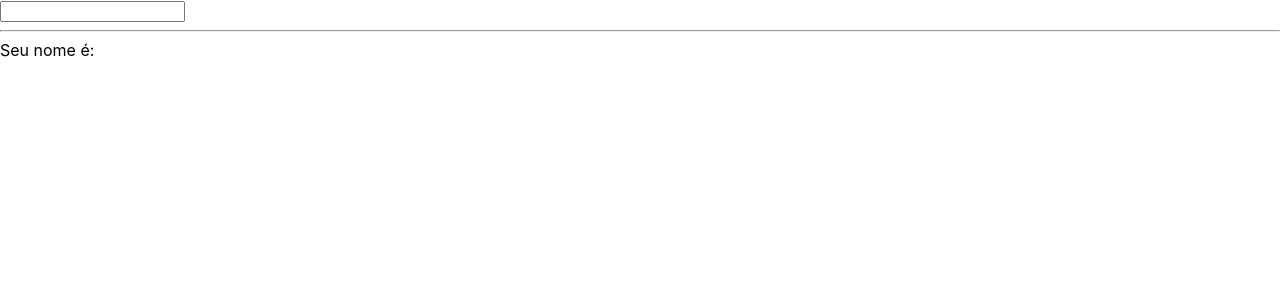
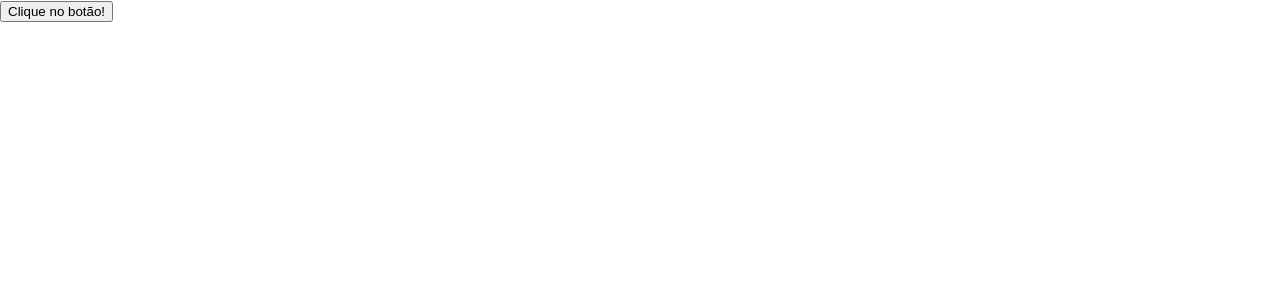
Before and after one commit to Gusm4n/ReactB7, a React (Vite) app in the folder react-vite/: page / in a window 1280 px wide. Shown: the top 300 px of the page. Built offline with nearby package versions, Linux system fonts and the light colour scheme.

Commit message:
Aula de comunicação entre componentes

```diff
--- a/react-vite/src/App.tsx
+++ b/react-vite/src/App.tsx
@@ -1,16 +1,15 @@
 import React, { useState } from "react";
+import { Botao } from "./components/Botao";
 
 const App = () => {
-  const [name, setName] = useState('')
 
-  const handleInput = (event: React.ChangeEvent<HTMLInputElement>) => {
-    setName( event.target.value )
+  const botaoEvento = () => {
+    alert("Frase do app!")
   }
+
   return (
     <div>
-      <input type="text" value={name} onChange={handleInput}/>
-      <hr/>
-      Seu nome é: { name }
+      <Botao text="Clique no botão!" clickFn={botaoEvento}/>
     </div>
   );
 }
--- /dev/null
+++ b/react-vite/src/components/Botao.tsx
@@ -0,0 +1,15 @@
+type Props = {
+    text: string;
+    clickFn: () => void;
+}
+
+export const Botao = ( { text, clickFn }: Props ) =>{
+    const handleClick = () =>{
+        alert('Clicou!')
+    }
+    return(
+        <button onClick={clickFn}>
+           {text}
+        </button>
+    )
+}
```
